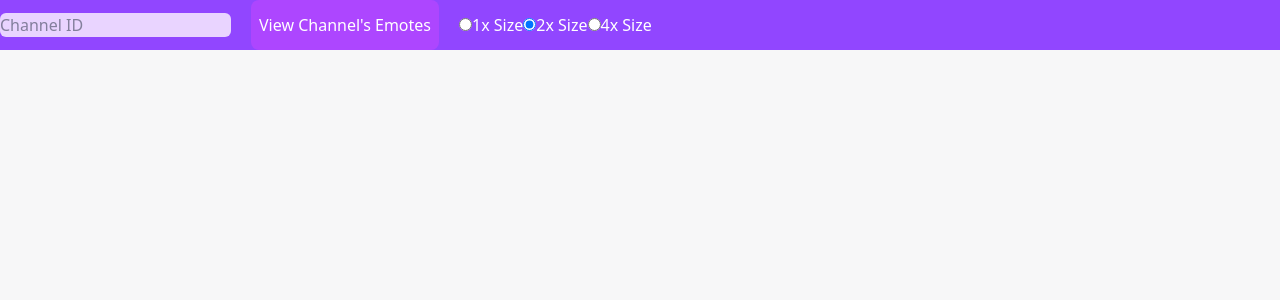
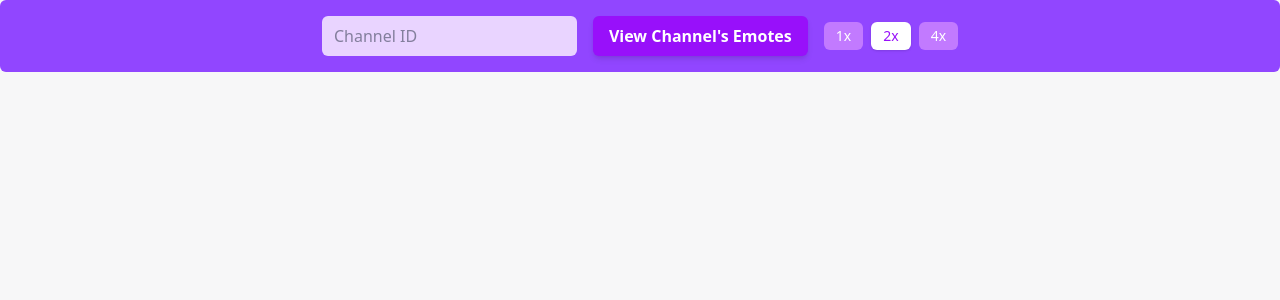
Before and after one commit to cleffei/twitch-emote-fetch, a React (Vite) app: page / in a window 1280 px wide. Shown: the top 300 px of the page. Built offline with nearby package versions, Linux system fonts and the light colour scheme; no server answers.

Commit message:
Further styling, grid layout, radio styles, etc.

```diff
--- a/src/assets/components/EmoteFetcher.tsx
+++ b/src/assets/components/EmoteFetcher.tsx
@@ -22,9 +22,9 @@ const EmoteFetcher = () => {
 
   return (
     <>
-      <div className="bg-twitchPurple text-white">
+      <div className="bg-twitchPurple text-white p-4 flex flex-wrap items-center justify-center space-x-4 rounded-md">
         <input
-          className="bg-purple-200 text-gray-800 rounded-md"
+          className="bg-purple-200 text-gray-800 px-3 py-2 rounded-md focus:outline-none focus:ring-2 focus:ring-purple-400"
           type="text"
           placeholder="Channel ID"
           value={channelId}
@@ -33,11 +33,13 @@ const EmoteFetcher = () => {
           }
         />
         <button
-          className="bg-purple-500 hover:bg-purple-400 rounded-lg py-1 px-2 mx-5 h-12.5"
+          className="bg-purple-600 hover:bg-purple-500 text-white font-bold py-2 px-4 rounded-md shadow-md transition"
           onClick={handleFetchEmotes}
         >
           View Channel's Emotes
         </button>
+
+        <div className="flex items-center space-x-2">
           <input
             type="radio"
             id="1xBtn"
@@ -45,8 +47,15 @@ const EmoteFetcher = () => {
             value="1x"
             checked={size === '1x'}
             onChange={(e) => setSize(e.target.value)}
+            className="hidden peer/1x"
           />
-        <label htmlFor="1xBtn">1x Size</label>
+          <label
+            htmlFor="1xBtn"
+            className="px-3 py-1 rounded-md text-sm font-medium cursor-pointer transition peer-checked/1x:bg-white peer-checked/1x:text-purple-600 peer-checked/1x:shadow bg-purple-400 text-white"
+          >
+            1x
+          </label>
+
           <input
             type="radio"
             id="2xBtn"
@@ -54,8 +63,15 @@ const EmoteFetcher = () => {
             value="2x"
             checked={size === '2x'}
             onChange={(e) => setSize(e.target.value)}
+            className="hidden peer/2x"
           />
-        <label htmlFor="2xBtn">2x Size</label>
+          <label
+            htmlFor="2xBtn"
+            className="px-3 py-1 rounded-md text-sm font-medium cursor-pointer transition peer-checked/2x:bg-white peer-checked/2x:text-purple-600 peer-checked/2x:shadow bg-purple-400 text-white"
+          >
+            2x
+          </label>
+
           <input
             type="radio"
             id="4xBtn"
@@ -63,19 +79,35 @@ const EmoteFetcher = () => {
             value="4x"
             checked={size === '4x'}
             onChange={(e) => setSize(e.target.value)}
+            className="hidden peer/4x"
           />
-        <label htmlFor="4xBtn">4x Size</label>
+          <label
+            htmlFor="4xBtn"
+            className="px-3 py-1 rounded-md text-sm font-medium cursor-pointer transition peer-checked/4x:bg-white peer-checked/4x:text-purple-600 peer-checked/4x:shadow bg-purple-400 text-white"
+          >
+            4x
+          </label>
+        </div>
       </div>
 
-      <div className="flex flex-wrap mt-4">
+      <div className="grid grid-cols-2 sm:grid-cols-3 md:grid-cols-4 lg:grid-cols-5 gap-4 mt-4">
         {emotes.map((emote: any) => {
           const isAnimated = emote.format.includes('animated');
-
           const imageUrl = isAnimated
             ? emote.images[`url_${size}`].replace('static/', 'animated/')
             : emote.images[`url_${size}`];
 
-          return <img key={emote.id} src={imageUrl} alt={emote.name} />;
+          return (
+            <div
+              key={emote.id}
+              className="flex flex-col items-center p-4 bg-white shadow-md rounded-lg"
+            >
+              <img src={imageUrl} alt={emote.name} className="object-contain" />
+              <p className="mt-2 text-sm font-bold text-gray-700">
+                {emote.name}
+              </p>
+            </div>
+          );
         })}
       </div>
     </>
```
Lines whose indentation alone changed are shown as unchanged.
